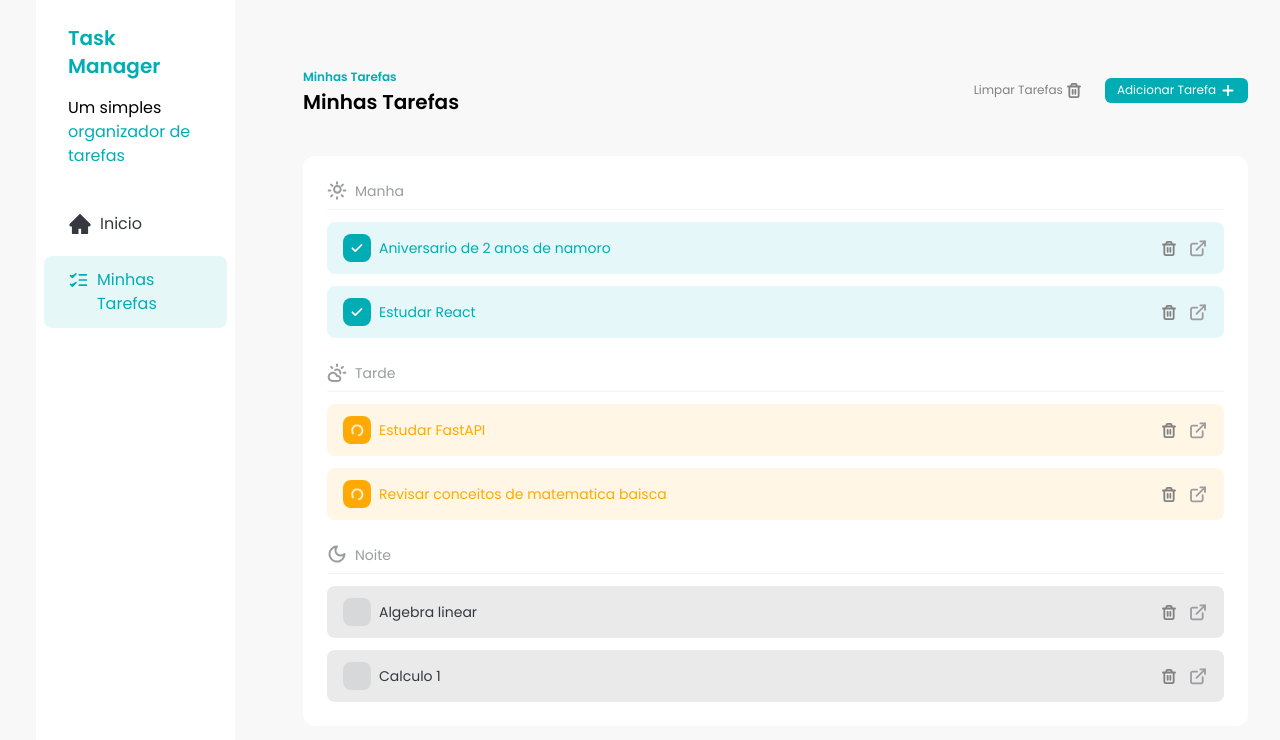
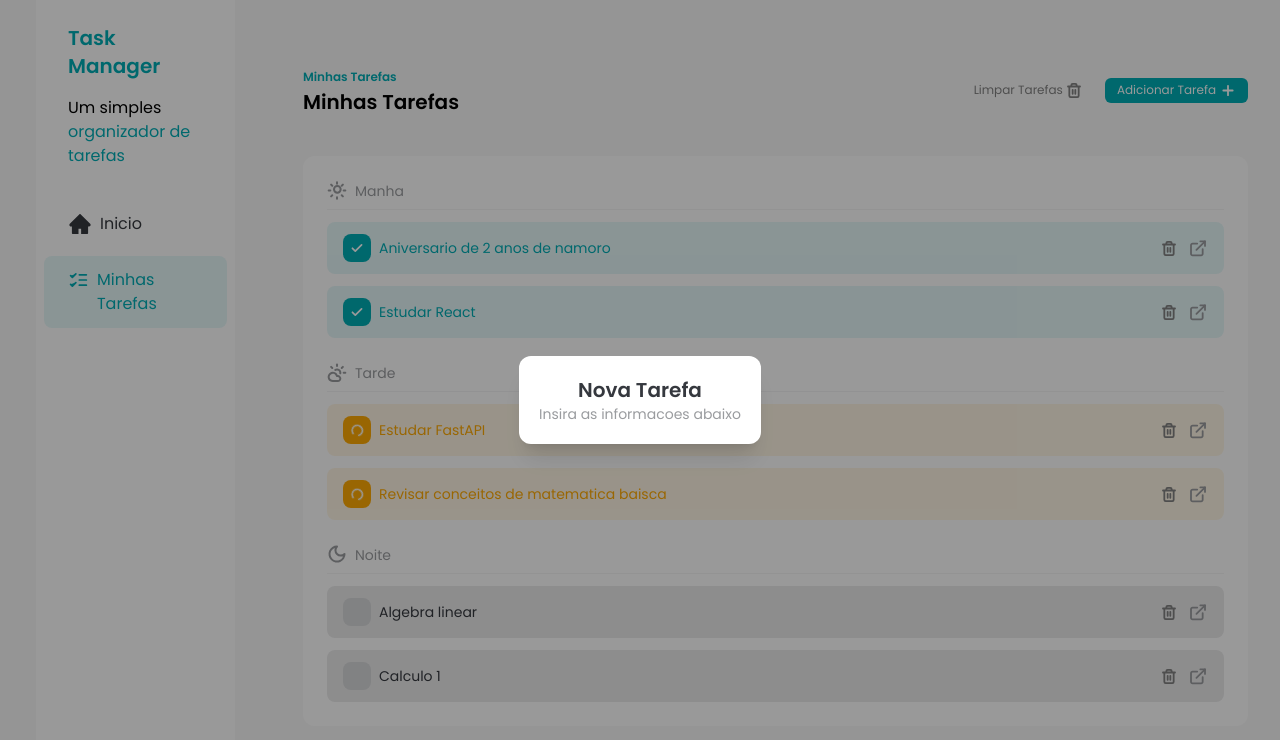
Before and after one commit to Rotiivv/task-manager, a React (Vite) app: page / in a window 1280 px wide. Both pictures are taken after a click on the button "Adicionar Tarefa". Shown: the top 740 px of the page. Built offline with nearby package versions, Linux system fonts and the light colour scheme.

Commit message:
feat: add inital addTaskDialog

```diff
--- /dev/null
+++ b/src/components/AddTaskDialog.jsx
@@ -0,0 +1,16 @@
+import { createPortal } from "react-dom";
+
+const AddTaskDialog = ({ isOpen }) => {
+  if (!isOpen) return null;
+  return createPortal(
+    <div className="w-screen flex justify-center items-center h-scren bg-black bg-opacity-40 fixed top-0 bottom-0 right-0">
+      <div className="rounded-xl bg-white p-5 text-center shadow-xl">
+        <h2 className="text-[#35383E] text-xl font-semibold">Nova Tarefa</h2>
+        <p className="text-[#9a9c9f] text-sm">Insira as informacoes abaixo</p>
+      </div>
+    </div>,
+    document.body
+  );
+};
+
+export default AddTaskDialog;
--- a/src/components/Tasks.jsx
+++ b/src/components/Tasks.jsx
@@ -13,9 +13,11 @@ import {
 import { useState } from "react";
 import { toast } from "sonner";
 import TASKS from "./contants/tasks";
+import AddTaskDialog from "./AddTaskDialog";
 
 const Tasks = () => {
   const [tasks, setTasks] = useState(TASKS);
+  const [dialogIsOpen, setDialogIsOpen] = useState(false);
 
   const morningTasks = tasks.filter((task) => {
     return task.time === "morning";
@@ -75,10 +77,12 @@ const Tasks = () => {
             <TrashIcon />
           </Button>
 
-          <Button>
+          <Button onClick={() => setDialogIsOpen(true)}>
             Adicionar Tarefa
             <AddIcon />
           </Button>
+
+          <AddTaskDialog isOpen={dialogIsOpen} />
         </div>
       </div>
 
```
